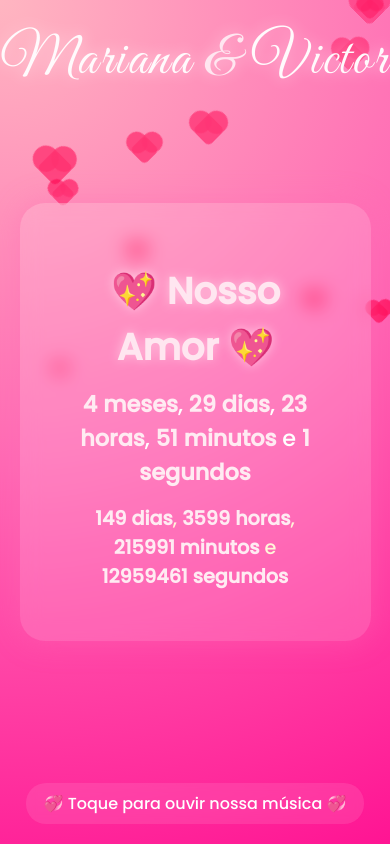
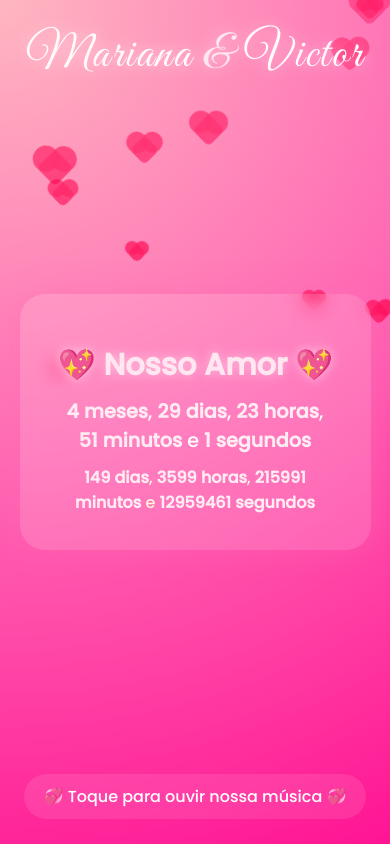
Before and after one commit to Vicctor69/Te-amo, a plain HTML site: page index.html in a window 390 px wide. Drawn offline with Linux system fonts and the light colour scheme.

Commit message:
Refactor index.html for layout and audio enhancements
Updated HTML structure and styles for improved layout and responsiveness. Adjusted font sizes, added touch-action properties, and modified the audio play hint.

```diff
--- a/index.html
+++ b/index.html
@@ -2,7 +2,8 @@
 <html lang="pt-BR">
 <head>
 <meta charset="UTF-8">
-<meta name="viewport" content="width=device-width, initial-scale=1.0">
+<meta name="viewport"
+      content="width=device-width, initial-scale=1.0, maximum-scale=1.0, user-scalable=no">
 <title>Mariana & Victor 💖</title>
 
 <!-- Fonte elegante -->
@@ -11,23 +12,25 @@
 <style>
     * {
         box-sizing: border-box;
+        -webkit-tap-highlight-color: transparent;
     }
 
-    body {
+    html, body {
         margin: 0;
         padding: 0;
-        height: 100vh;
-        width: 100vw;
+        width: 100%;
+        height: 100%;
+        overflow: hidden;
+        font-family: 'Poppins', sans-serif;
+        background: radial-gradient(circle at top left, #ffb6c1, #ff69b4, #ff1493);
+        color: white;
         display: flex;
-        flex-direction: column;
         justify-content: center;
         align-items: center;
-        background: radial-gradient(circle at top left, #ffb6c1, #ff69b4, #ff1493);
-        font-family: 'Poppins', sans-serif;
-        overflow: hidden; /* Sem scroll */
-        color: white;
+        flex-direction: column;
         text-align: center;
         position: relative;
+        touch-action: none;
     }
 
     /* Nomes no topo */
@@ -35,7 +38,7 @@
         position: absolute;
         top: 25px;
         font-family: 'Great Vibes', cursive;
-        font-size: 3.5em;
+        font-size: 3em;
         color: #fffafc;
         text-shadow: 0 0 15px rgba(255,255,255,0.6);
         letter-spacing: 2px;
@@ -56,30 +59,29 @@
     .contador {
         background: rgba(255, 255, 255, 0.15);
         backdrop-filter: blur(10px);
-        padding: 40px 60px;
+        padding: 30px 40px;
         border-radius: 25px;
         box-shadow: 0 0 30px rgba(255, 105, 180, 0.4);
-        text-align: center;
         max-width: 90%;
         z-index: 2;
     }
 
     h1 {
-        font-size: 2.2em;
-        margin-bottom: 15px;
+        font-size: 1.8em;
+        margin-bottom: 10px;
         animation: pulse 2s infinite ease-in-out;
         color: #ffe6f0;
         text-shadow: 0 0 10px rgba(255,255,255,0.5);
     }
 
     p {
-        font-size: 1.4em;
-        margin: 10px 0;
+        font-size: 1.2em;
+        margin: 5px 0;
     }
 
     .resumo {
-        margin-top: 15px;
-        font-size: 1.2em;
+        margin-top: 10px;
+        font-size: 1em;
         color: #fff5d9;
     }
 
@@ -133,14 +135,14 @@
         display: none;
     }
 
-    /* Mensagem inicial para toque */
+    /* Botão */
     .play-hint {
         position: absolute;
-        bottom: 20px;
+        bottom: 25px;
         font-size: 1em;
         background: rgba(255,255,255,0.1);
-        padding: 8px 18px;
-        border-radius: 20px;
+        padding: 10px 20px;
+        border-radius: 25px;
         backdrop-filter: blur(5px);
         color: #fff;
         cursor: pointer;
@@ -149,6 +151,7 @@
 
     .play-hint:hover {
         background: rgba(255,255,255,0.25);
+        transform: scale(1.05);
     }
 </style>
 </head>
@@ -164,9 +167,9 @@
 
     <div id="playHint" class="play-hint">💞 Toque para ouvir nossa música 💞</div>
 
-    <!-- Música de fundo (você pode trocar o link do src) -->
+    <!-- Música de fundo -->
     <audio id="bgMusic" loop>
-        <source src="https://cdn.pixabay.com/download/audio/2022/10/13/audio_2e9ec07a0b.mp3?filename=romantic-background-music-ambient-love-story-124887.mp3" type="audio/mpeg">
+        <source src="https://github.com/Victor69/Te-amo/blob/main/Velha%20Inf%C3%A2ncia%20(2004%20Digital%20Remaster)%5ByDuUgiEMe5Q%5D.mp3?raw=true" type="audio/mpeg">
     </audio>
 
     <script>
@@ -221,13 +224,13 @@
 
         setInterval(criarCoracao, 300);
 
-        // Música com toque
+        // Música
         const music = document.getElementById("bgMusic");
         const hint = document.getElementById("playHint");
 
         hint.addEventListener("click", () => {
             music.volume = 0.5;
-            music.play();
+            music.play().catch(() => {});
             hint.style.display = "none";
         });
     </script>
```
